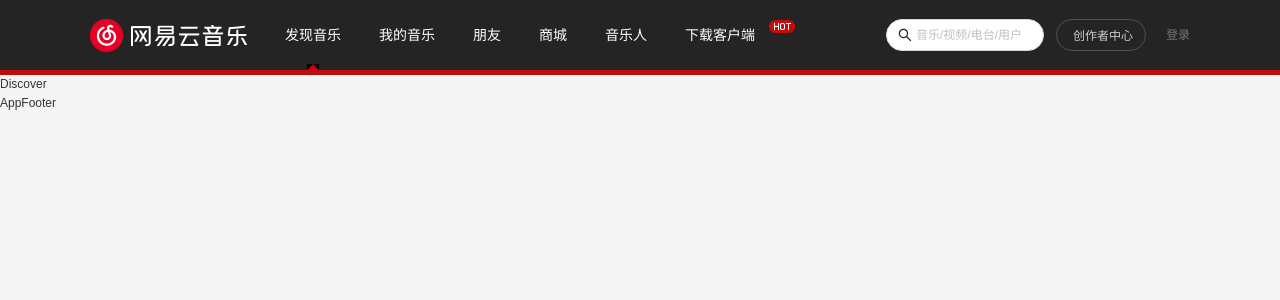
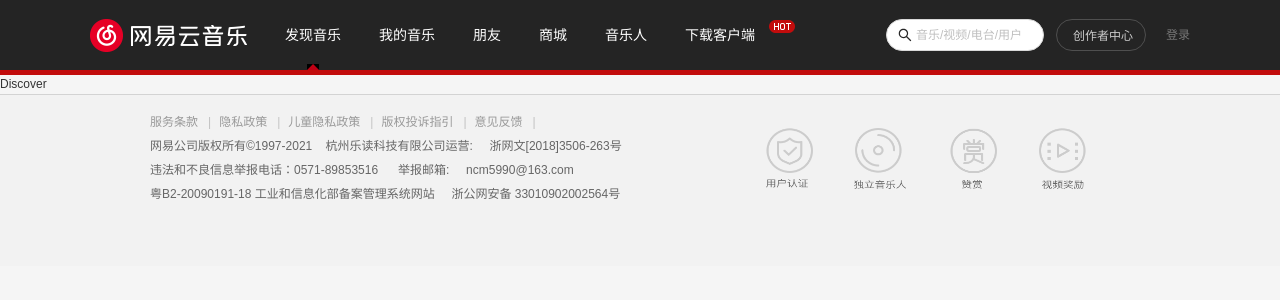
Before and after one commit to HuDaDa0/hw-musice-react, a React (Create React App) app: page /#/discover in a window 1280 px wide. Shown: the top 300 px of the page. Built offline with nearby package versions, Linux system fonts and the light colour scheme.

Commit message:
完成尾部

```diff
--- a/src/components/app-footer/index.js
+++ b/src/components/app-footer/index.js
@@ -1,12 +1,58 @@
-import { memo } from 'react'
+/* eslint-disable react/jsx-no-target-blank */
+import { Fragment, memo } from 'react'
+
+import { FooterWrapper } from './style'
+import { footerLinks, footerImages } from '@/common/local-data'
 
 
 function AppFooter() {
 
   return (
-    <div>
-      AppFooter
-    </div>
+    <FooterWrapper>
+      <div className="wrap-v2">
+        <div className="footer-left">
+          <p className="link">
+            {
+              footerLinks.map((item, index) => {
+                return (
+                  <Fragment key={index}>
+                    <a href={item.link} rel="noopener noreferrer" target="_blank">{ item.title }</a>
+                    <span className="line">|</span>
+                  </Fragment>
+                )
+              })
+            }
+          </p>
+          <p className="copyright">
+            网易公司版权所有©1997-2021 &nbsp;&nbsp;&nbsp;杭州乐读科技有限公司运营: &nbsp;&nbsp;&nbsp;&nbsp;
+            <a href="https://p1.music.126.net/Mos9LTpl6kYt6YTutA6gjg==/109951164248627501.png" rel="noopener noreferrer" target="_blank">浙网文[2018]3506-263号</a>
+          </p>
+          <p className="contact">
+            违法和不良信息举报电话：0571-89853516 &nbsp;&nbsp;&nbsp;&nbsp;
+            举报邮箱:  &nbsp;&nbsp;&nbsp;&nbsp;<a href="mailto:ncm5990@163.com">ncm5990@163.com</a>
+          </p>
+          <p className="copyright">
+            粤B2-20090191-18  工业和信息化部备案管理系统网站 &nbsp;&nbsp;&nbsp;&nbsp;
+            <a href="http://www.beian.gov.cn/portal/registerSystemInfo?recordcode=33010902002564" rel="noopener noreferrer" target="_blank">
+              <span className="police-logo"></span>
+              <span>浙公网安备 33010902002564号</span>
+            </a>
+          </p>
+        </div>
+        <div className="footer-right">
+          {
+            footerImages.map(item => {
+              return (
+                <li className="item" key={item.link}>
+                  <a className="link" href={item.link} rel="noopener noreferrer" target="_blank"> </a>
+                  <span className="title">{item.title}</span>
+                </li>
+              )
+            })
+          }
+        </div>
+      </div>
+    </FooterWrapper>
   )
 }
 
--- /dev/null
+++ b/src/components/app-footer/style.js
@@ -0,0 +1,97 @@
+import styled from "styled-components"
+
+import sprite_footer_02 from "@/assets/img/sprite_footer_02.png"
+import sprite_footer_01 from "@/assets/img/sprite_footer_01.png"
+
+
+export const FooterWrapper = styled.div`
+
+  height: 172px;
+  overflow: hidden;
+  border-top: 1px solid #d3d3d3;
+  background: #f2f2f2;
+
+  .wrap-v2 {
+    display: flex;
+    justify-content: space-between;
+  }
+
+  .footer-left {
+    padding-top: 15px;
+    line-height: 24px;
+    color: #666;
+
+    .link {
+      a {
+        color: #999;
+      }
+
+      .line {
+        margin: 0 8px 0 10px;
+        color: #c2c2c2;
+      }
+    }
+  }
+
+  .footer-right {
+    display: flex;
+    margin-top: 33px;
+    .item {
+      display: flex;
+      flex-direction: column;
+      align-items: center;
+      margin-right: 40px;
+
+      .link {
+        display: block;
+        width: 50px;
+        height: 45px;
+
+        background-image: url(${sprite_footer_02});
+        background-size: 110px 450px;
+      }
+
+      :nth-child(1) .link {
+        background-position: -60px -101px;
+      }
+      :nth-child(2) .link {
+        background-position: 0 0;
+      }
+      :nth-child(3) .link {
+        background-position: -60px -50px;
+      }
+      :nth-child(4) .link {
+        background-position: 0 -101px;
+      }
+
+      .title {
+        margin-top: 5px;
+        display: block;
+        width: 52px;
+        height: 10px;
+        background-image: url(${sprite_footer_01});
+        background-size: 180px 100px;
+      }
+
+      :nth-child(1) .title {
+        background-position: -1px -90px;
+      }
+      :nth-child(2) .title {
+        background-position: 0 0;
+        margin-top: 7px;
+      }
+      :nth-child(3) .title {
+        background-position: 0 -54px;
+        margin-top: 6px;
+      }
+
+      :nth-child(4) .title {
+        background-position: -1px -72px;
+        margin-top: 6px;
+      }
+    }
+
+  }
+
+
+`
```
